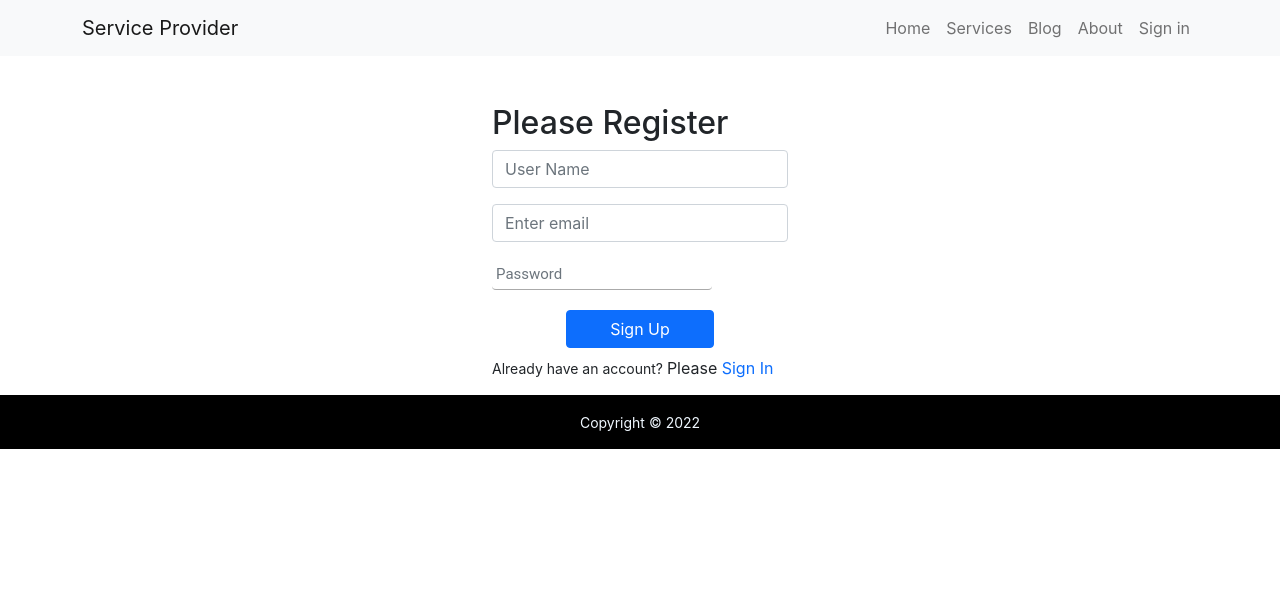
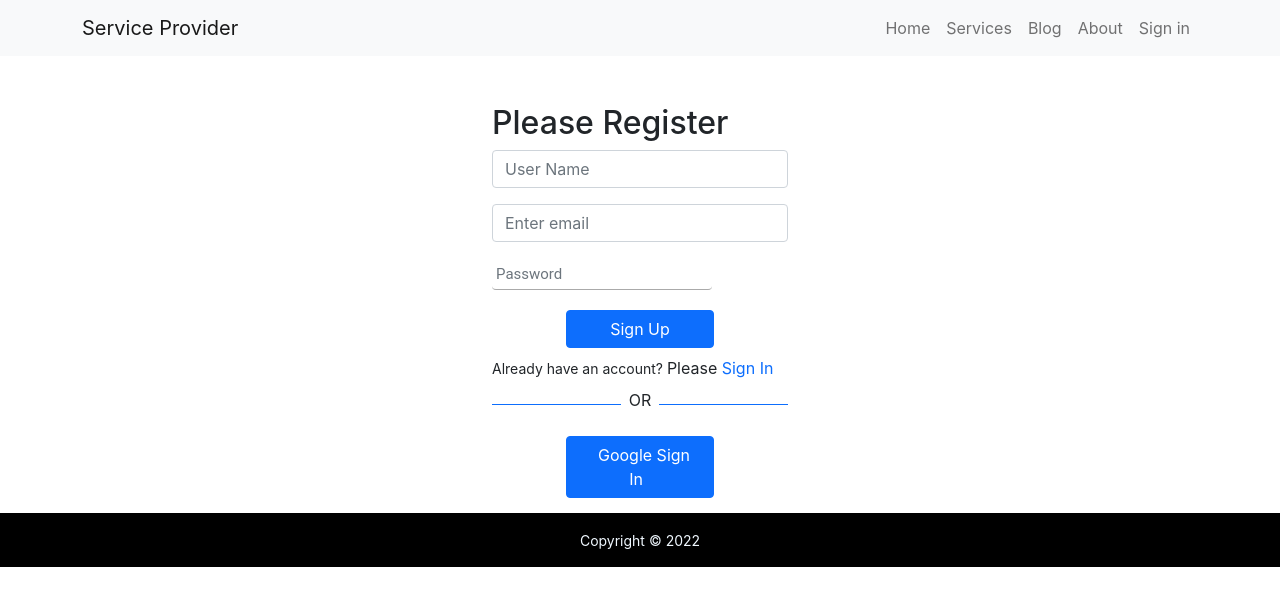
Before and after one commit to chamakkarmakar/independent-service-provider, a React (Create React App) app: page /register in a window 1280 px wide. Shown: the top 606 px of the page. Built offline with nearby package versions, Linux system fonts and the light colour scheme; no server answers.

Commit message:
show error msg

```diff
--- a/src/Pages/Sign-In-Up/Login/Login.js
+++ b/src/Pages/Sign-In-Up/Login/Login.js
@@ -1,18 +1,22 @@
 import React, { useRef } from 'react';
 import { Button, Form } from 'react-bootstrap';
 import { useSignInWithEmailAndPassword } from 'react-firebase-hooks/auth';
-import { Link, useNavigate } from 'react-router-dom';
+import { Link, useLocation, useNavigate } from 'react-router-dom';
 import auth from '../../../firebase.init';
+import SocialLogin from '../SocialLogin/SocialLogin';
 import './Login.css';
 
 const Login = () => {
     const [
         signInWithEmailAndPassword,
-        user,
+        user,error
     ] = useSignInWithEmailAndPassword(auth);
     const emailRef = useRef('');
     const passwordRef = useRef('');
     const navigate = useNavigate();
+    const location = useLocation();
+    let errorElement;
+    let from = location.state?.from?.pathname || "/";
 
     const handleSubmit = event => {
         event.preventDefault();
@@ -26,7 +30,11 @@
     }
 
     if (user) {
-        navigate('/home');
+        navigate(from, { replace: true });
+    }
+
+    if (error) {
+        errorElement = <p className='text-danger'>Error: {error?.message}</p>
     }
 
     return (
@@ -43,7 +51,10 @@
                     Login
                 </Button>
             </Form>
+            {errorElement}
             <small>New to this site? </small>Please <Link to='/register' className='text-decoration-none pe-auto' onClick={navigateRegister}>Create New Account</Link>
+
+            <SocialLogin></SocialLogin>
         </div>
     );
 };
--- a/src/Pages/Sign-In-Up/Register/Register.js
+++ b/src/Pages/Sign-In-Up/Register/Register.js
@@ -3,12 +3,13 @@
 import { useCreateUserWithEmailAndPassword } from 'react-firebase-hooks/auth';
 import { Link, useNavigate } from 'react-router-dom';
 import auth from '../../../firebase.init';
+import SocialLogin from '../SocialLogin/SocialLogin';
 import './Register.css';
 
 const Register = () => {
     const [
         createUserWithEmailAndPassword,
-        user,
+        user,error
     ] = useCreateUserWithEmailAndPassword(auth, {sendEmailVerification: true});
     const emailRef = useRef('');
     const passwordRef = useRef('');
@@ -48,6 +49,7 @@
                 </Button>
             </Form>
             <small>Already have an account? </small>Please <Link to='/login' className='text-decoration-none pe-auto' onClick={navigateLogin}>Sign In</Link>
+            <SocialLogin></SocialLogin>
         </div>
     );
 };
--- /dev/null
+++ b/src/Pages/Sign-In-Up/SocialLogin/SocialLogin.js
@@ -0,0 +1,36 @@
+import React from 'react';
+import { useSignInWithGoogle } from 'react-firebase-hooks/auth';
+import { useNavigate } from 'react-router-dom';
+import auth from '../../../firebase.init';
+
+const SocialLogin = () => {
+    const [signInWithGoogle, user,error] = useSignInWithGoogle(auth);
+    const navigate = useNavigate();
+    let errorElement;
+    if (user ) {
+        navigate('/home');
+    }
+
+    if (error ) {
+        errorElement = <p className='text-danger'>Error: {error?.message}</p>
+    }
+    return (
+        <div>
+            <div className='d-flex align-items-center'>
+                <div style={{ height: '1px' }} className='bg-primary w-50'></div>
+                <p className='mt-2 px-2'>OR</p>
+                <div style={{ height: '1px' }} className='bg-primary w-50'></div>
+            </div>
+            {errorElement}
+            <div>
+            <button
+                    onClick={() => signInWithGoogle()}
+                    className='btn btn-primary w-50 d-block mx-auto my-2'>
+                    <span className='px-2'>Google Sign In</span>
+                </button>
+            </div>
+        </div>
+    );
+};
+
+export default SocialLogin;
--- a/src/index.js
+++ b/src/index.js
@@ -9,9 +9,9 @@
 const root = ReactDOM.createRoot(document.getElementById('root'));
 root.render(
   <BrowserRouter>
-  <React.StrictMode>
-    <App />
-  </React.StrictMode>
+    <React.StrictMode>
+      <App />
+    </React.StrictMode>
   </BrowserRouter>
 );
 
```
Also changed, not shown: src/Pages/Shared/Loading/Loading.js (added, +12 -0 lines).
